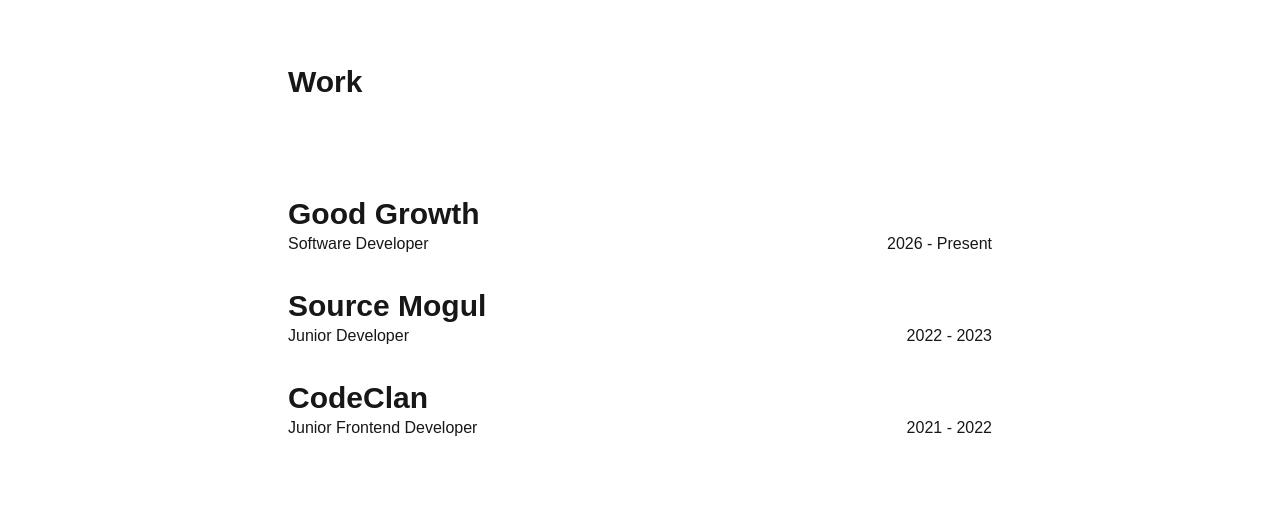
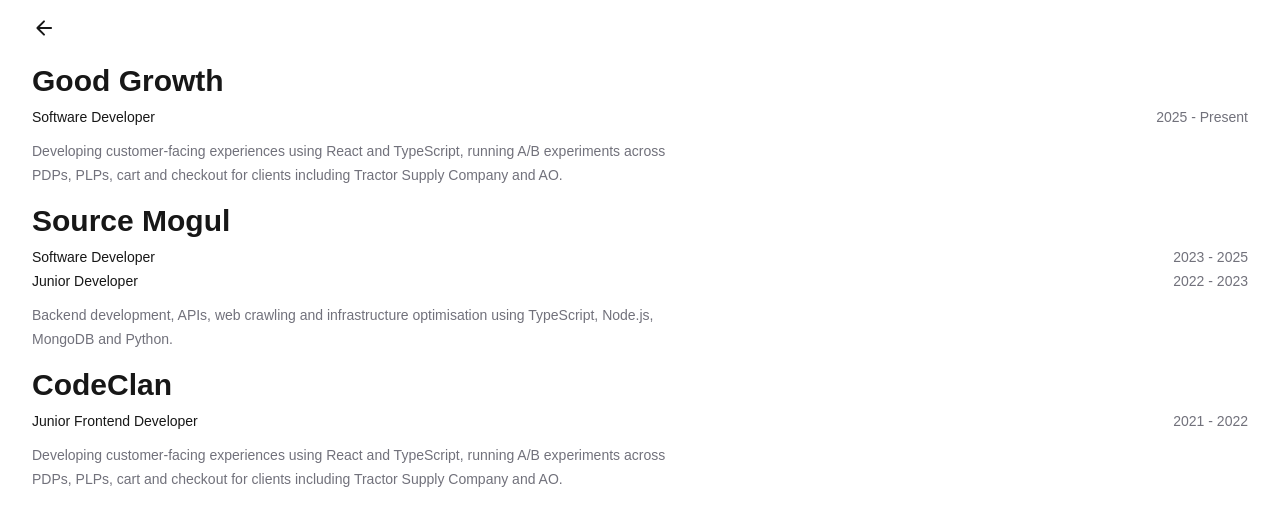
Before and after one commit to Jackie247/portfolio, a Next.js app: page /work in a window 1280 px wide. Shown: the top 526 px of the page. Built offline with nearby package versions, Linux system fonts and the light colour scheme.

Commit message:
feat: work page

```diff
--- a/app/work/page.tsx
+++ b/app/work/page.tsx
@@ -5,127 +5,242 @@
 import { AnimatePresence, motion } from "motion/react";
 import Preview from "../components/Preview";
 
+type Project = {
+  title: string;
+  description: string;
+  video?: string;
+};
+
 type WorkItem = {
   company: string;
   role: string;
   dates: string;
-  title: string;
-  description: string;
-  video?: string;
+  previousRole?: {
+    role: string;
+    dates: string;
+  };
+  summary: string;
+  description?: string;
+  projects?: Project[];
 };
 
 const workItems: WorkItem[] = [
   {
     company: "Good Growth",
     role: "Software Developer",
-    dates: "2026 - Present",
-    title: "E-commerce experimentation",
+    dates: "2025 - Present",
+    summary:
+      "Developing customer-facing experiences using React and TypeScript, running A/B experiments across PDPs, PLPs, cart and checkout for clients including Tractor Supply Company and AO.",
+    projects: [
+      {
+        title: "Checkout Login Optimisation",
         description:
-      "Building and testing customer-facing experiences across PDPs, PLPs, cart and checkout.",
-    video: "/videos/good-growth.mp4",
+          "Redesigned the checkout login experience for Tractor Supply Company, bringing sign-in directly into the checkout flow. Users can clearly choose to continue as a guest or sign in to sync their cart, making the available options more visible and accessible.",
+        video: "/videos/gg_vid1.mp4",
+      },
+      {
+        title: "Product Listing Page Redesign",
+        description:
+          "Redesigned the product listing page experience by introducing a hero banner and additional product banners, improving content visibility and creating a more engaging shopping experience.",
+        video: "/videos/gg_vid2.mp4",
+      },
+      {
+        title: "E-commerce Experimentation",
+        description:
+          "Developed and tested customer-facing UI experiments using React and TypeScript, working across product detail pages, product listings, cart and checkout for major e-commerce clients including Tractor Supply Company and AO.",
+        video: "/videos/gg_vid3.mp4",
+      },
+    ],
   },
   {
     company: "Source Mogul",
+    role: "Software Developer",
+    dates: "2023 - 2025",
+    previousRole: {
       role: "Junior Developer",
       dates: "2022 - 2023",
-    title: "Crawler infrastructure",
+    },
+    summary:
+      "Backend development, APIs, web crawling and infrastructure optimisation using TypeScript, Node.js, MongoDB and Python.",
     description:
-      "Worked across backend systems, APIs and web crawlers using JavaScript, TypeScript, Node, MongoDB and Python.",
+      "Developed and maintained backend systems, REST APIs and web crawlers using JavaScript, TypeScript, Node.js, Express, MongoDB and Python. Managed production crawler jobs through PM2, debugged issues, reviewed code and coordinated outsourced developers. Led the migration from Apify to Scrapy, saving approximately $3,000 per month, while optimising proxy usage to reduce costs by a further $1,000 per month.",
   },
   {
     company: "CodeClan",
     role: "Junior Frontend Developer",
     dates: "2021 - 2022",
-    title: "Frontend development",
+    summary:
+      "Developing customer-facing experiences using React and TypeScript, running A/B experiments across PDPs, PLPs, cart and checkout for clients including Tractor Supply Company and AO.",
     description:
-      "Built responsive interfaces using HTML, CSS, JavaScript and React.",
+      "Built responsive web interfaces using HTML, CSS, JavaScript and React. Developed reusable components, implemented forms and client-side validation, and worked with React state management to create functional, user-friendly experiences.",
   },
 ];
 
 export default function Work() {
   const [selectedWork, setSelectedWork] = useState<WorkItem | null>(null);
+  const [projectIndex, setProjectIndex] = useState(0);
+
+  const currentProject = selectedWork?.projects?.[projectIndex];
+
+  const nextProject = () => {
+    if (!selectedWork?.projects?.length) return;
+
+    setProjectIndex((prev) => (prev + 1) % selectedWork.projects!.length);
+  };
+
+  const previousProject = () => {
+    if (!selectedWork?.projects?.length) return;
+
+    setProjectIndex(
+      (prev) =>
+        (prev - 1 + selectedWork.projects!.length) %
+        selectedWork.projects!.length,
+    );
+  };
 
   return (
-    <main className="min-h-screen w-full max-w-3xl mx-auto px-8 py-16">
-      <motion.h1 layoutId="work-title" className="text-3xl font-semibold">
-        Work
-      </motion.h1>
+    <main className="px-8 py-4">
+      <motion.button
+        type="button"
+        onClick={() => {
+          if (selectedWork) {
+            setSelectedWork(null);
+            setProjectIndex(0);
+          } else {
+            window.location.href = "/";
+          }
+        }}
+        className="cursor-pointer"
+      >
+        <svg
+          xmlns="http://www.w3.org/2000/svg"
+          width="24"
+          height="24"
+          fill="currentColor"
+          className="mi-solid mi-arrow-back"
+          viewBox="0 0 24 24"
+        >
+          <path d="M19 11H7.83l4.88-4.88c.39-.39.39-1.03 0-1.42a.996.996 0 0 0-1.41 0l-6.59 6.59a.996.996 0 0 0 0 1.41l6.59 6.59a.996.996 0 1 0 1.41-1.41L7.83 13H19c.55 0 1-.45 1-1s-.45-1-1-1" />
+        </svg>
+      </motion.button>
 
-      <section className="mt-24">
+      <section className="mt-4">
+        <AnimatePresence mode="wait">
+          {!selectedWork ? (
+            // WORK LIST
+            <motion.div
+              key="work-list"
+              initial={{ opacity: 0 }}
+              animate={{ opacity: 1 }}
+              exit={{ opacity: 0 }}
+              transition={{ duration: 0.2 }}
+            >
               {workItems.map((item, index) => (
                 <motion.article
                   key={item.company}
-            initial={{ opacity: 0, y: 40 }}
+                  initial={{ opacity: 0, y: 20 }}
                   animate={{ opacity: 1, y: 0 }}
-            transition={{ delay: 0.15 * index }}
-            className="mb-8"
+                  transition={{ delay: index * 0.1 }}
+                  className="mb-4"
                 >
                   <button
-              onClick={() => setSelectedWork(item)}
-              className="w-full text-left cursor-pointer"
+                    type="button"
+                    onClick={() => {
+                      setSelectedWork(item);
+                      setProjectIndex(0);
+                    }}
+                    className="w-full cursor-pointer text-left"
                   >
                     <h2 className="text-3xl font-semibold">{item.company}</h2>
 
-              <span className="flex justify-between w-full">
+                    <div className="mt-2 space-y-1">
+                      <div className="flex justify-between gap-4 text-sm">
                         <span>{item.role}</span>
-                <span>{item.dates}</span>
+                        <span className="text-right text-zinc-500">
+                          {item.dates}
                         </span>
+                      </div>
+
+                      {item.previousRole && (
+                        <div className="flex justify-between gap-4 text-sm">
+                          <span>{item.previousRole.role}</span>
+                          <span className="text-right text-zinc-500">
+                            {item.previousRole.dates}
+                          </span>
+                        </div>
+                      )}
+                    </div>
+
+                    <p className="mt-3 max-w-2xl text-sm leading-6 text-zinc-500">
+                      {item.summary}
+                    </p>
                   </button>
                 </motion.article>
               ))}
-      </section>
+            </motion.div>
+          ) : (
+            // SELECTED WORK PREVIEW
+            <motion.div
+              key={`preview-${selectedWork.company}`}
+              initial={{ opacity: 0, y: 15 }}
+              animate={{ opacity: 1, y: 0 }}
+              exit={{ opacity: 0, y: -15 }}
+              transition={{ duration: 0.25 }}
+              className="flex flex-col items-center pb-20"
+            >
+              <div className="mb-3 w-full">
+                <h2 className="text-xl font-semibold">
+                  {selectedWork.company}
+                </h2>
+              </div>
+              {selectedWork.projects?.length ? (
+                <>
+                  <Preview
+                    video={currentProject?.video}
+                    onNext={nextProject}
+                    onPrevious={previousProject}
+                    showArrows={selectedWork.projects.length > 1}
+                  />
 
-      <AnimatePresence>
-        {selectedWork && (
+                  <div className="mt-16 w-full max-w-4xl">
+                    <AnimatePresence mode="wait">
                       <motion.div
-            initial={{ opacity: 0 }}
-            animate={{ opacity: 1 }}
-            exit={{ opacity: 0 }}
-            onClick={() => setSelectedWork(null)}
-            className="
-              fixed
-              inset-0
-              z-50
-              flex
-              items-center
-              justify-center
-              bg-black/70
-              px-6
-              py-10
-              backdrop-blur-sm
-            "
+                        key={`${selectedWork.company}-${projectIndex}`}
+                        initial={{ opacity: 0, y: 10 }}
+                        animate={{ opacity: 1, y: 0 }}
+                        exit={{ opacity: 0, y: -10 }}
+                        transition={{ duration: 0.2 }}
                       >
-            <motion.div
-              initial={{ opacity: 0, scale: 0.92, y: 30 }}
-              animate={{ opacity: 1, scale: 1, y: 0 }}
-              exit={{ opacity: 0, scale: 0.92, y: 30 }}
-              transition={{
-                type: "spring",
-                stiffness: 260,
-                damping: 24,
-              }}
-              onClick={(event) => event.stopPropagation()}
-              className="w-full"
-            >
-              <Preview video={selectedWork.video}>
-                <div className="flex h-full flex-col justify-end">
-                  <p className="text-sm text-zinc-500">
-                    {selectedWork.company}
+                        <p className="mb-2 text-xs text-zinc-500">
+                          {projectIndex + 1} / {selectedWork.projects.length}
                         </p>
 
-                  <h2 className="mt-2 text-3xl font-semibold">
-                    {selectedWork.title}
-                  </h2>
+                        <h3 className="text-xl font-semibold">
+                          {currentProject?.title}
+                        </h3>
 
-                  <p className="mt-4 leading-7 text-zinc-600">
+                        <p className="mt-2 text-sm leading-6 text-zinc-600">
+                          {currentProject?.description}
+                        </p>
+                      </motion.div>
+                    </AnimatePresence>
+                  </div>
+                </>
+              ) : (
+                <div className="w-full max-w-2xl">
+                  <p className="text-sm text-zinc-500">
+                    {selectedWork.role} · {selectedWork.dates}
+                  </p>
+
+                  <p className="mt-4 text-base leading-7 text-zinc-600">
                     {selectedWork.description}
                   </p>
                 </div>
-              </Preview>
-            </motion.div>
+              )}
             </motion.div>
           )}
         </AnimatePresence>
+      </section>
     </main>
   );
 }
```
Lines whose indentation alone changed are shown as unchanged.
